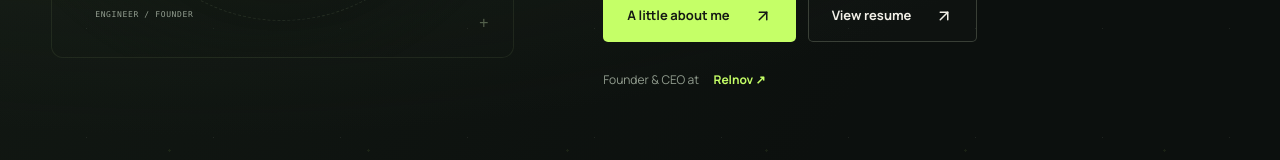
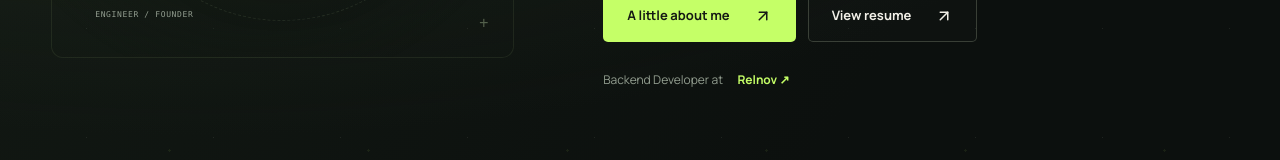
Before and after one commit to waqas-ali203/Waqasali-portfolio, a Next.js app: page / in a window 1280 px wide. Shown: the part 5564-5724 px from the top of the page. Built offline with nearby package versions, Linux system fonts and the light colour scheme; no server answers.

Commit message:
Update portfolio

```diff
--- a/components/home.tsx
+++ b/components/home.tsx
@@ -253,7 +253,7 @@ export function Home() {
               </ButtonLink>
             </div>
             <span className="studio-note">
-              Founder & CEO at{" "}
+              Backend Developer at{" "}
               <a
                 href={site.studio.url}
                 target="_blank"
--- a/components/portrait.tsx
+++ b/components/portrait.tsx
@@ -12,7 +12,7 @@ export function Portrait({ linked = false }: { linked?: boolean }) {
         +
       </div>
       <span className="portrait-watermark" aria-hidden="true">
-        MU
+        WA
       </span>
       <div className="portrait-photo">
         <Image
```
